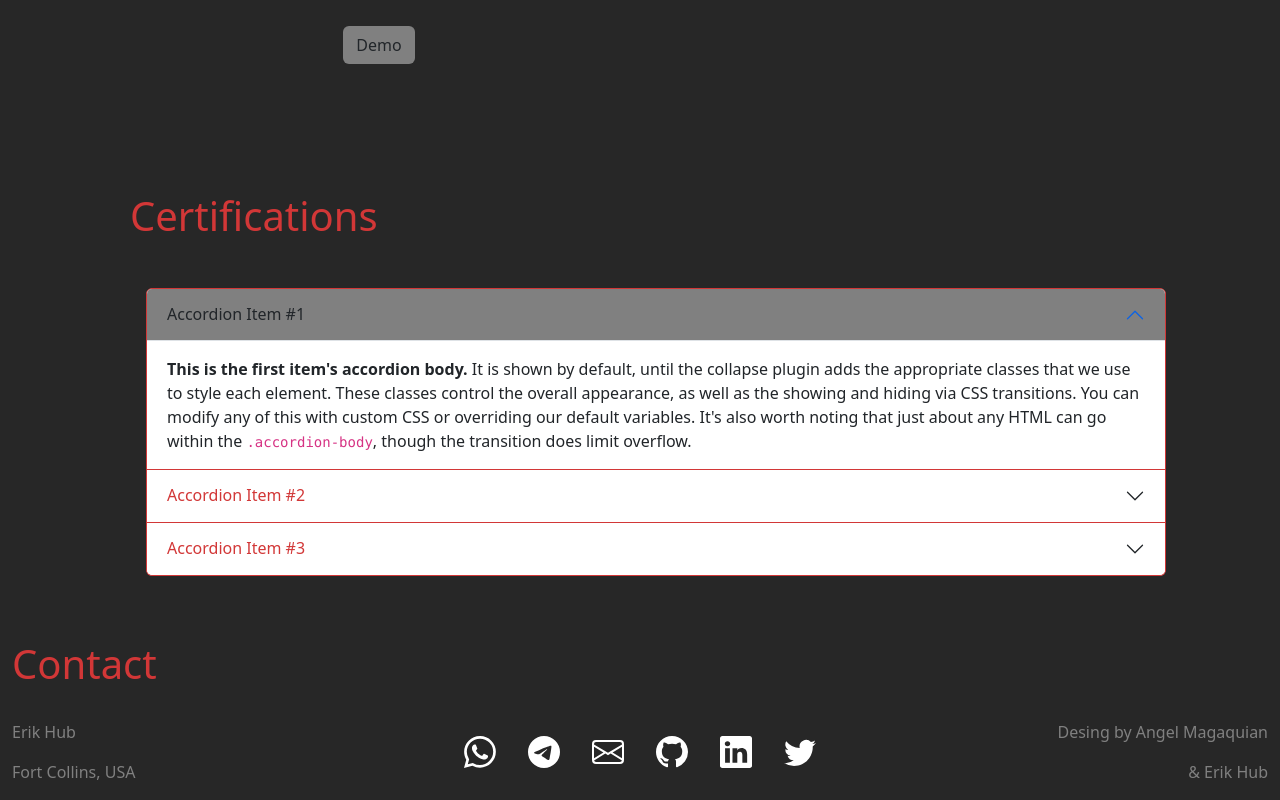
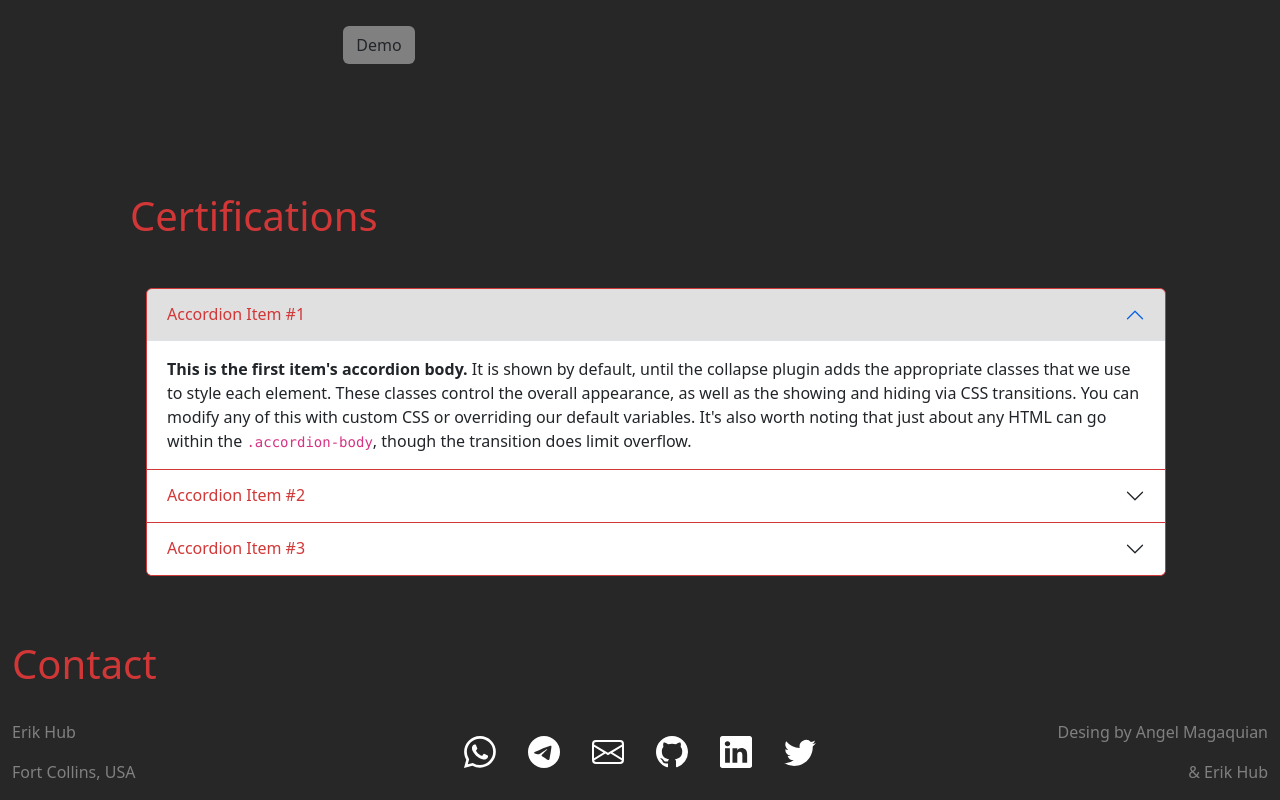
Before and after one commit to ehub-96/my-resume, a React (Vite) app: page / in a window 1280 px wide. Shown: the part 2107-2907 px from the top of the page. Built offline with nearby package versions, Linux system fonts and the light colour scheme.

Commit message:
CSS Nova

```diff
--- a/src/scss/styles.css
+++ b/src/scss/styles.css
@@ -104,8 +104,8 @@ a {
   border-color: #D23737;
 }
 .accordion-button:not(.collapsed){
-  color: inherit;
-  background: grey;
+  color: #D23737;
+  background: rgba(128, 128, 128, 0.247);
 }
 
 .card-title2 {
```
